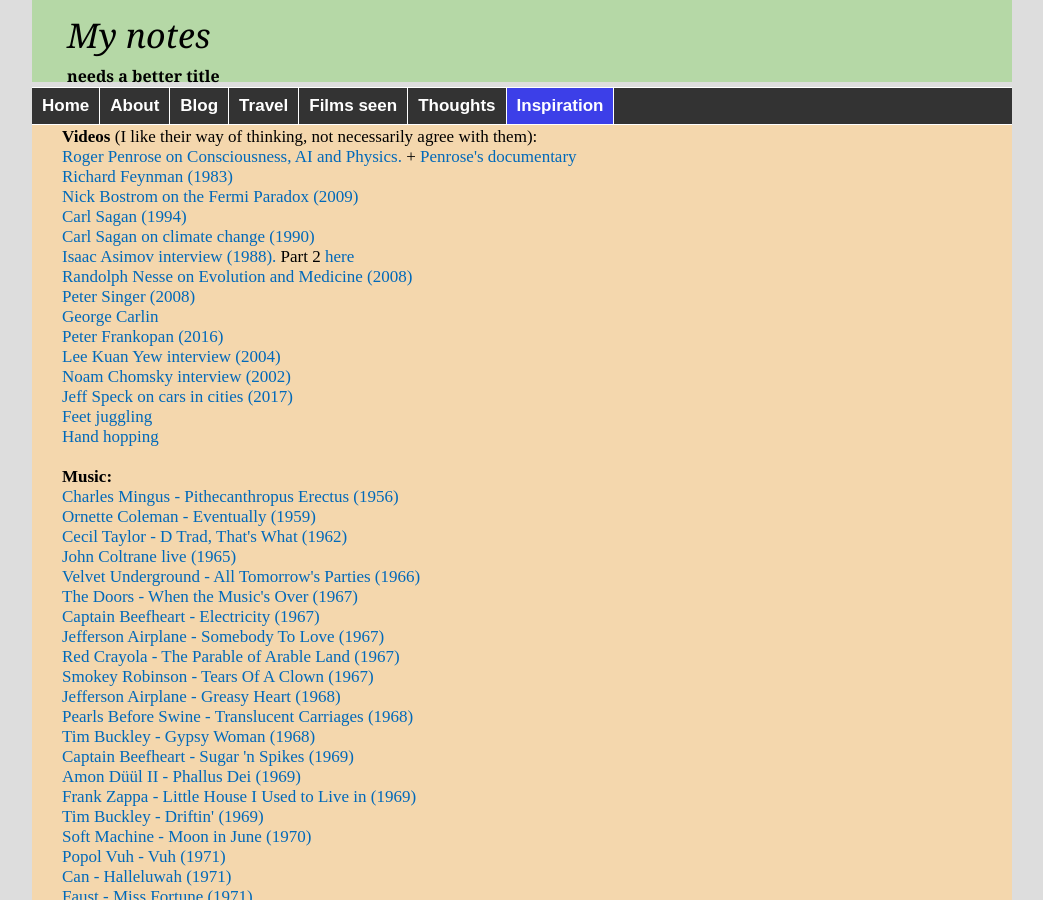
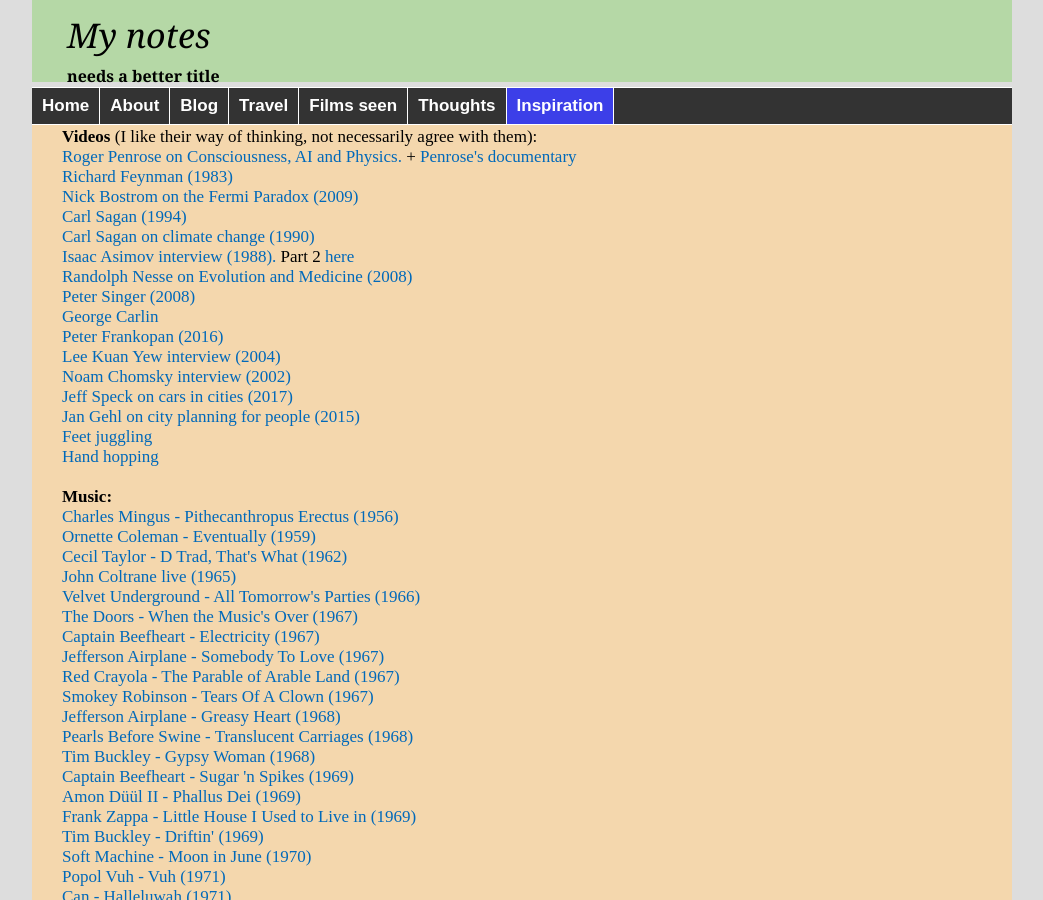
Before and after one commit to witbag/witbag.github.io, a Jekyll site: the page built from inspiration/index.html, in a window 1280 px wide and 900 px high. Shown: the whole window, without its empty margins (118-1161 px from the left). Built offline with Jekyll 4.4.1, drawn with Linux system fonts in a browser that asks for light colours.

Commit message:
Update index.html

```diff
--- a/inspiration/index.html
+++ b/inspiration/index.html
@@ -19,6 +19,7 @@
 <a href="https://charlierose.com/videos/18834" target=_blank>Lee Kuan Yew interview (2004)</a><br>
 <a href="https://www.youtube.com/watch?v=7lPnLK9z1fI" target=_blank>Noam Chomsky interview (2002)</a><br>
 <a href="https://www.youtube.com/watch?v=2kBEvg8bftE" target=_blank>Jeff Speck on cars in cities (2017)</a><br>
+<a href="https://www.youtube.com/watch?v=Cgw9oHDfJ4k" target=_blank>Jan Gehl on city planning for people (2015)</a><br>
 <a href="https://www.youtube.com/watch?v=QfhvM5AoFsg" target=_blank>Feet juggling</a><br>
 <a href="https://www.youtube.com/watch?v=GCDTbUQ8geA" target=_blank>Hand hopping</a><br>
 <br>
```
